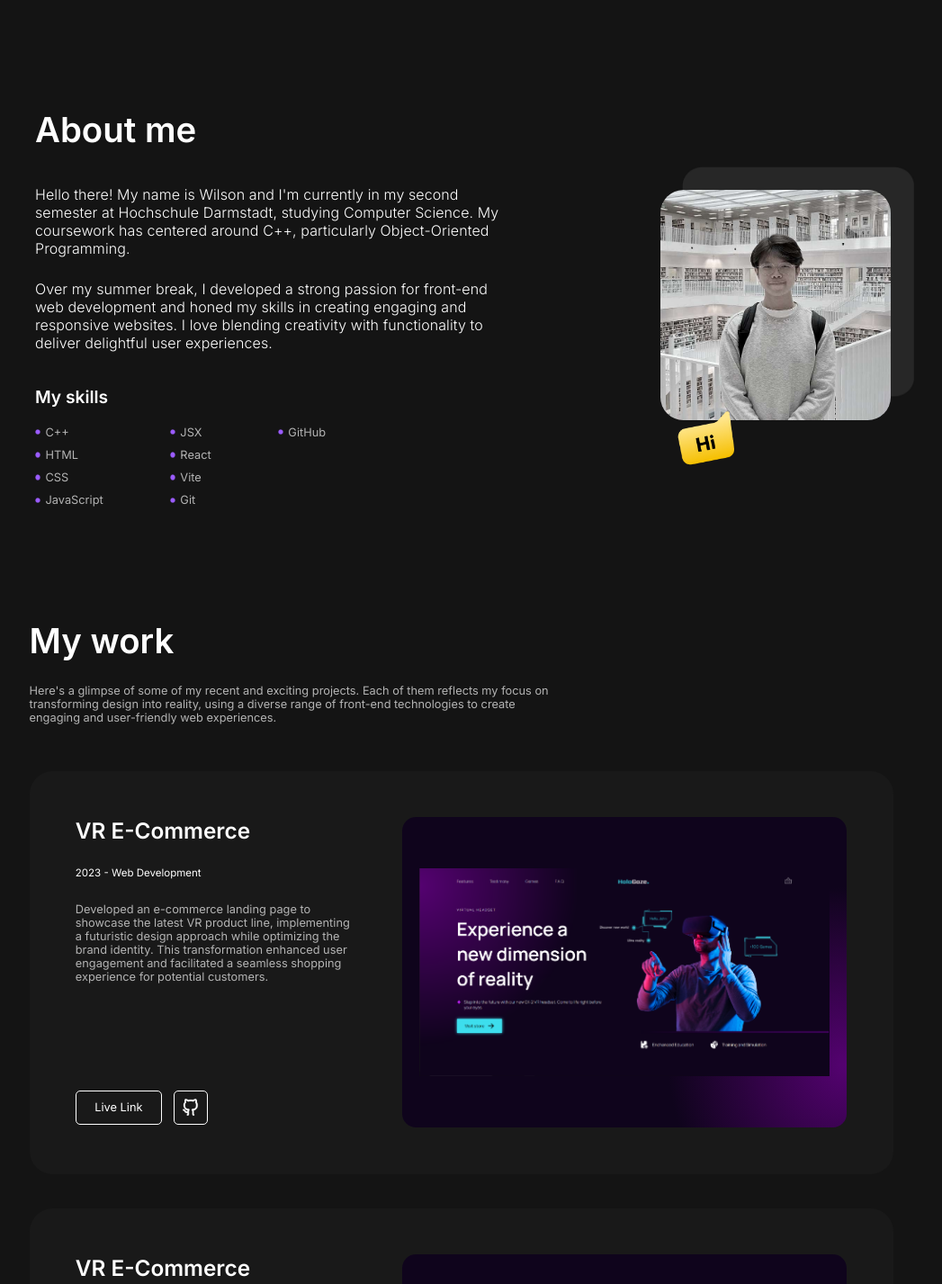
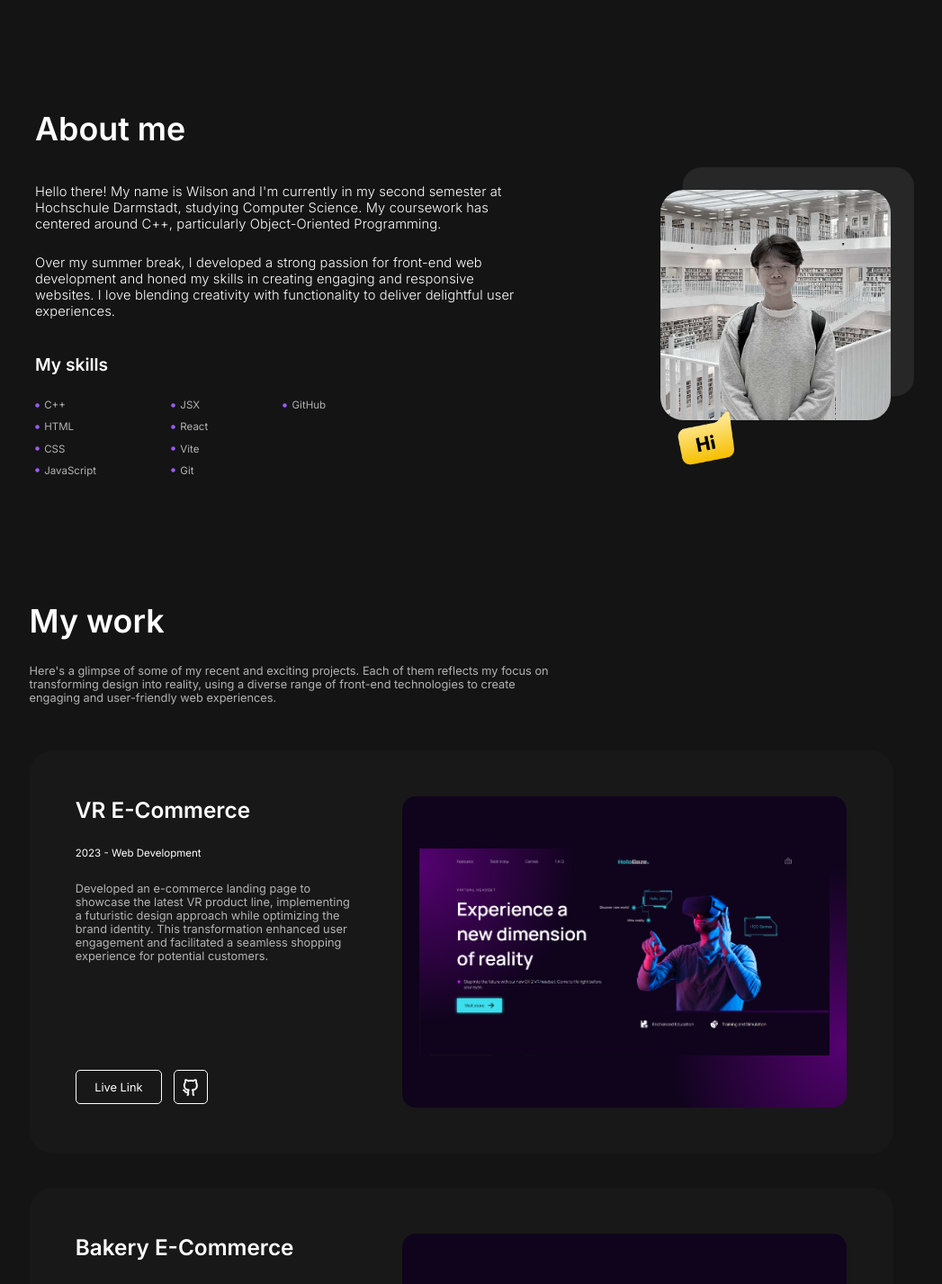
Before and after one commit to nicholassuwirman/Nicholas-Wilson-Suwirman-Portfolio, a React (Vite) app: page / in a window 1280 px wide. Shown: the part 780-2207 px from the top of the page at 90% size, without its empty margins (121-1168 px from the left). Built offline with nearby package versions, Linux system fonts and the light colour scheme; a web font is replaced by a local one.

Commit message:
WIP Project section

```diff
--- a/src/containers/about/about.css
+++ b/src/containers/about/about.css
@@ -3,7 +3,7 @@
   background-color: rgb(20, 20, 20);
   padding: 2vw 6vw;
   padding-top: 5vw;
-  padding-bottom: 7vw;
+  padding-bottom: 8vw;
   display: flex;
 }
 
@@ -17,13 +17,13 @@
   color: white;
   font-family: var(--font-family);
   font-weight: 600;
-  font-size: 3vw;
+  font-size: 2.8vw;
   margin-bottom: 3vw;
 }
 
 .about-description {
   color: white;
-  font-size: 1.25vw;
+  font-size: 1.15vw;
   font-family: var(--font-family);
   margin-bottom: 2vw;
   font-weight: 300;
@@ -42,6 +42,7 @@
   border-radius: 2vw;
   position: absolute;
   z-index: 10;
+
 }
 
 .about-photo-bg {
@@ -65,7 +66,7 @@
   font-family: var(--font-family);
   font-weight: 600;
   font-size: 1.5vw;
-  margin-bottom: 1.5vw;
+  margin-bottom: 2vw;
   margin-top: 3vw;
 }
 
@@ -76,13 +77,13 @@
 }
 
 .about-function-dot {
-  height: 0.5vw;
+  height: 0.4vw;
 }
 
 .about-function-text {
   color: #B3B3B3;
   font-family: var(--font-family);
-  font-size: 1vw;
+  font-size: 0.9vw;
   text-align: center;
   margin-left: 0.4vw;
 }
--- a/src/containers/hero/Hero.jsx
+++ b/src/containers/hero/Hero.jsx
@@ -24,7 +24,7 @@ const Hero = () => {
     return (
       <>
         <Link to="home" spy={true} smooth={true} duration={500} onMouseOver={() => handleMouseOver(0)} onMouseLeave={handleMouseLeave}>Home</Link>
-        <Link to="about" spy={true} smooth={true} duration={500} onMouseOver={() => handleMouseOver(1)} onMouseLeave={handleMouseLeave}>About</Link>
+        <Link to="about" spy={true} offset={-50} smooth={true} duration={500} onMouseOver={() => handleMouseOver(1)} onMouseLeave={handleMouseLeave}>About</Link>
         <Link to="projects" spy={true} smooth={true} duration={500} onMouseOver={() => handleMouseOver(2)} onMouseLeave={handleMouseLeave}>Projects</Link>
         <Link to="" spy={true} smooth={true} duration={500} onMouseOver={() => handleMouseOver(3)} onMouseLeave={handleMouseLeave}>Contact</Link>
       </>
--- a/src/containers/projects/Projects.jsx
+++ b/src/containers/projects/Projects.jsx
@@ -42,7 +42,7 @@ const Project = () => {
       liveLink={"https://nicholassuwirman.github.io/vr-website-vite/"}
       gitLink={"https://github.com/nicholassuwirman/vr-website-vite"}
       projectImage={vrProjects}/>
-      <ProjectCard title={"VR E-Commerce"} time={"2023 - Web Development"}
+      <ProjectCard title={"Bakery E-Commerce"} time={"2023 - Web Development"}
       description={"Developed an e-commerce landing page to showcase the latest VR product line, implementing a futuristic design approach while optimizing the brand identity. This transformation enhanced user engagement and facilitated a seamless shopping experience for potential customers."}
       liveLink={"https://nicholassuwirman.github.io/vr-website-vite/"}
       gitLink={"https://github.com/nicholassuwirman/vr-website-vite"}
--- a/src/containers/projects/projects.css
+++ b/src/containers/projects/projects.css
@@ -11,7 +11,7 @@
   color: white;
   font-family: var(--font-family);
   font-weight: 600;
-  font-size: 3vw;
+  font-size: 2.8vw;
   margin-bottom: 2vw;
 }
 
@@ -27,7 +27,7 @@
   height: 27vw;
   width: 67vw;
   padding: 4vw;
-  background-color: #191919;
+  background-color: #181818;
   display: flex;
   border-radius: 2vw;
   position: relative;
```
